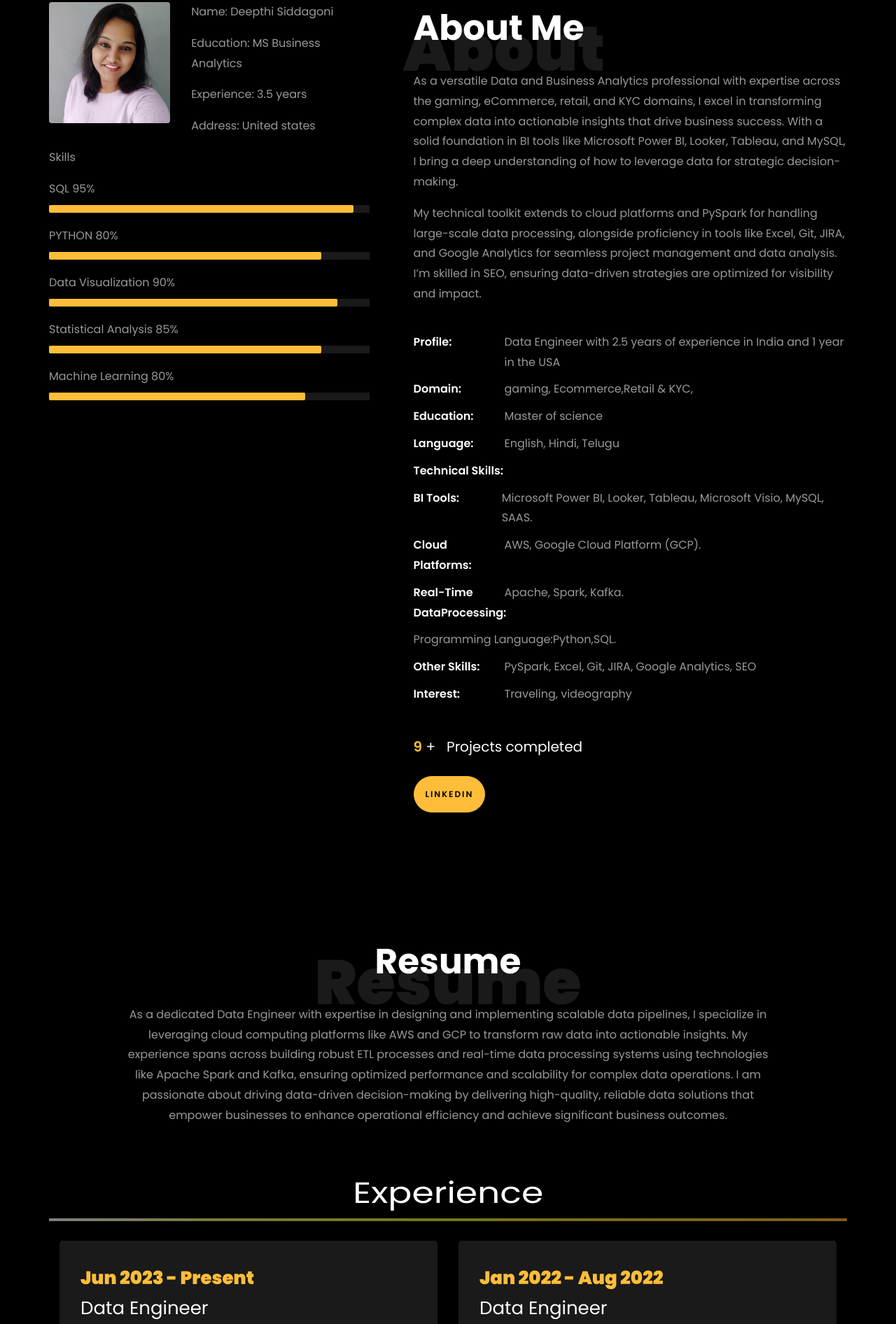
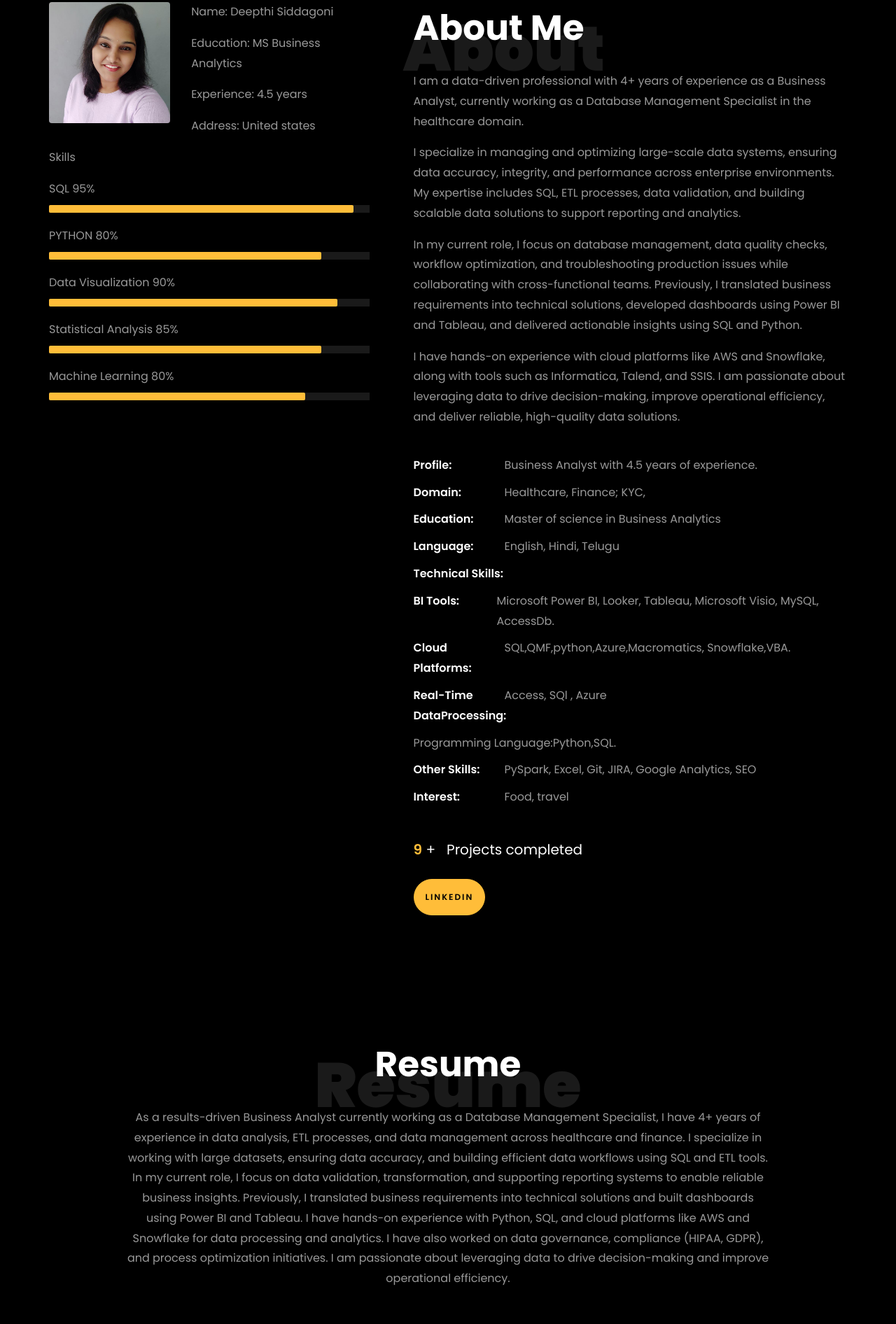
Before and after one commit to DeepthiSiddagoni/Deepthisiddagoni01, a plain HTML site: page index.html in a window 1280 px wide. Shown: the part 859-2751 px from the top of the page at 70% size. Drawn offline with Linux system fonts and the light colour scheme; files whose address does not match are found by name.

Commit message:
Update index.html

```diff
--- a/index.html
+++ b/index.html
@@ -166,7 +166,7 @@
 									const typingTexts = [
 										'Psychologist  ',
 										'Business Analyst  ',
-										'Ethusiast  ',
+										'Database Management Specialist  ',
 									];
 
 									// Create a function to display the typing animation for a given text
@@ -192,7 +192,7 @@
 
 								<br>
 								<br>
-								<h2>A Business Analyst</h2>
+								<h2>A Database Management Specialist</h2>
 								<!-- <h2 class="d-flex" style="margin-bottom: 0">With over 2 years of experience</h2> -->
 								<!-- <br> -->
 								<p><a href="class=" btn btn-primary py-3 px-4">
@@ -228,7 +228,7 @@
 											<p><span class="title-s">Name: </span> <span>Deepthi Siddagoni</span></p>
 											<p><span class="title-s">Education: </span> <span>MS Business
 													Analytics</span></p>
-											<p><span class="title-s">Experience: </span> <span>3.5 years</span></p>
+											<p><span class="title-s">Experience: </span> <span>4.5 years</span></p>
 											<p><span class="title-s">Address: </span> <span> United states</span></p>
 										</div>
 									</div>
@@ -277,35 +277,33 @@
 								<h1 class="big">About</h1>
 								<h2 class="mb-4">About Me</h2>
 
-								<p>As a versatile Data and Business Analytics professional with expertise across the
-									gaming, eCommerce, retail, and KYC domains, I excel in transforming complex data
-									into actionable insights that drive business success. With a solid foundation in BI
-									tools like Microsoft Power BI, Looker, Tableau, and MySQL, I bring a deep
-									understanding of how to leverage data for strategic decision-making.</p>
-								<p>My technical toolkit extends to cloud platforms and PySpark for handling large-scale
-									data processing, alongside proficiency in tools like Excel, Git, JIRA, and Google
-									Analytics for seamless project management and data analysis. I’m skilled in SEO,
-									ensuring data-driven strategies are optimized for visibility and impact.</p>
+								<p>I am a data-driven professional with 4+ years of experience as a Business Analyst, currently working as a Database Management Specialist in the healthcare domain.</p>
+									</p>I specialize in managing and optimizing large-scale data systems, ensuring data accuracy, integrity, and performance across enterprise environments.
+									My expertise includes SQL, ETL processes, data validation, and building scalable data solutions to support reporting and analytics.</p>
+								<p>In my current role, I focus on database management, data quality checks, workflow optimization, and troubleshooting production issues while collaborating with cross-functional teams.
+									Previously, I translated business requirements into technical solutions, developed dashboards using Power BI and Tableau, and delivered actionable insights using SQL and Python.</p>
+								<p>I have hands-on experience with cloud platforms like AWS and Snowflake, along with tools such as Informatica, Talend, and SSIS.
+									I am passionate about leveraging data to drive decision-making, improve operational efficiency, and deliver reliable, high-quality data solutions.</p>
 								<ul class="about-info mt-4 px-md-0 px-2">
-									<li class="d-flex"><span>Profile:</span> <span>Data Engineer with 2.5 years of
-											experience in India and 1 year in the USA
+									<li class="d-flex"><span>Profile:</span> <span>Business Analyst with 4.5 years of
+											experience.
 										</span></li>
-									<li class="d-flex"><span>Domain:</span> <span>gaming, Ecommerce,Retail &amp;
+									<li class="d-flex"><span>Domain:</span> <span> Healthcare, Finance;
 											KYC,</span></li>
-									<li class="d-flex"><span>Education:</span> <span>Master of science</span></li>
+									<li class="d-flex"><span>Education:</span> <span>Master of science in Business Analytics </span></li>
 									<li class="d-flex"><span>Language:</span> <span>English, Hindi, Telugu </span></li>
 									<li class="d-flex"><span>Technical Skills:</span> <span></span></li>
 									<li class="d-flex"><span> BI Tools:</span> Microsoft Power BI, Looker, Tableau,
-										Microsoft Visio, MySQL, SAAS. </li>
-									<li class="d-flex"><span>Cloud Platforms:</span>AWS, Google Cloud Platform (GCP).
+										Microsoft Visio, MySQL, AccessDb. </li>
+									<li class="d-flex"><span>Cloud Platforms:</span>SQL,QMF,python,Azure,Macromatics, Snowflake,VBA.
 									</li>
-									<li class="d-flex"><span>Real-Time DataProcessing:</span>Apache, Spark, Kafka.</li>
+									<li class="d-flex"><span>Real-Time DataProcessing:</span>Access, SQl , Azure</li>
 									<li class="d-flex">
 										<spa> Programming Language:</spa>Python,SQL.
 									</li>
 									<li class="d-flex"><span>Other Skills:</span> <span>PySpark, Excel, Git, JIRA,
 											Google Analytics, SEO</span></li>
-									<li class="d-flex"><span>Interest:</span> <span>Traveling, videography </span></li>
+									<li class="d-flex"><span>Interest:</span> <span>Food, travel </span></li>
 
 								</ul>
 							</div>
@@ -336,13 +334,13 @@
 				<div class="col-md-10 heading-section text-center ftco-animate">
 					<h1 class="big big-2">Resume</h1>
 					<h2 class="mb-4">Resume</h2>
-					<p>As a dedicated Data Engineer with expertise in designing and implementing scalable data
-						pipelines, I specialize in leveraging cloud computing platforms like AWS and GCP to transform
-						raw data into actionable insights. My experience spans across building robust ETL processes and
-						real-time data processing systems using technologies like Apache Spark and Kafka, ensuring
-						optimized performance and scalability for complex data operations. I am passionate about driving
-						data-driven decision-making by delivering high-quality, reliable data solutions that empower
-						businesses to enhance operational efficiency and achieve significant business outcomes.</p>
+					<p>As a results-driven Business Analyst currently working as a Database Management Specialist, I have 4+ years of experience in data analysis, ETL processes, and data management across healthcare and finance.
+I specialize in working with large datasets, ensuring data accuracy, and building efficient data workflows using SQL and ETL tools.
+In my current role, I focus on data validation, transformation, and supporting reporting systems to enable reliable business insights.
+Previously, I translated business requirements into technical solutions and built dashboards using Power BI and Tableau.
+I have hands-on experience with Python, SQL, and cloud platforms like AWS and Snowflake for data processing and analytics.
+I have also worked on data governance, compliance (HIPAA, GDPR), and process optimization initiatives.
+I am passionate about leveraging data to drive decision-making and improve operational efficiency.</p>
 				</div>
 			</div>
 
@@ -355,13 +353,15 @@
 			<div class="row">
 				<div class="col-md-6">
 					<div class="resume-wrap ftco-animate">
-						<span class="date">Jun 2023 - Present</span>
+						<span class="date">Nov 2025 - Present</span>
 						<h2> Data Engineer</h2>
-						<span class="position">Safe way</span>
+						<span class="position"> Ble cross and Blue shield of Kansas </span>
 						<span class="mt-4">Dallas,Tx</span>
-						<p class="mt-4"> Engineered and optimized ETL pipelines to enhance data processing by 20%,
-							designed data models, ensured data quality, migrated systems to AWS reducing costs by 30%,
-							and mentored junior engineers
+						<p class="mt-4"> As a Database Management Specialist, I manage and optimize database systems to ensure high performance, availability, and data integrity across enterprise applications.
+							I design and maintain ETL pipelines, perform data validation and quality checks, and support data transformations for reporting and analytics.
+							I work extensively with SQL and database tools to troubleshoot issues, optimize queries, and improve processing efficiency.
+							I collaborate with business and technical teams to translate requirements into data solutions, support production deployments, and ensure compliance with data governance standards.
+							Additionally, I monitor system performance, automate routine processes, and contribute to continuous improvement of data workflows.
 							</li>
 							</ul>
 						</p>
@@ -371,14 +371,13 @@
 
 				<div class="col-md-6">
 					<div class="resume-wrap ftco-animate">
-						<span class="date">Jan 2022 - Aug 2022</span>
-						<h2> Data Engineer </h2>
-								<span class="position">Flutter International</span>
-								<span class="mt-4">Hyderabad</span>
-								<p class="mt-4">Developed and maintained data pipelines processing 10TB+ of data daily,
-									automated ingestion processes improving efficiency by 40%, designed scalable
-									solutions, and improved performance by 25% using Apache Spark and Hadoop.
-
+						<span class="date">Oct 2023 - Nov 2025</span>
+						<h2> Business Analyst </h2>
+								<span class="position"> United Health group</span>
+								<span class="mt-4">Texas </span>
+								<p class="mt-4">Developed and monitored large-scale data pipelines supporting 10TB+ daily data processing,
+									automated data workflows to improve efficiency by 40%,
+									translated business requirements into scalable data solutions, and enhanced reporting performance by 25% leveraging Spark and Hadoop-based systems.
 									</li>
 									</ul>
 								</p>
@@ -388,12 +387,11 @@
 			</div>
 
 			<div class="resume-wrap ftco-animate">
-				<span class="date">Jun 2020 - Dec 2021</span>
-				<h2>Jr.Data Engineer</h2>
-					<span class="position">[24]7.ai</span>
+				<span class="date">Jun 2019 - Dec 2022</span>
+				<h2>Business Analyst</h2>
+					<span class="position">Cognizant</span>
 					<span class="mt-4">Hyderabad</span>
-					<p class="mt-4"> Contributed to ETL process development, supported data integration, and provided
-						analytical insights to enhance business decision-making.
+					<p class="mt-4"> Supported ETL development and data integration efforts while delivering analytical insights to drive informed business decisions.
 						</li>
 						</ul>
 					</p>
```
